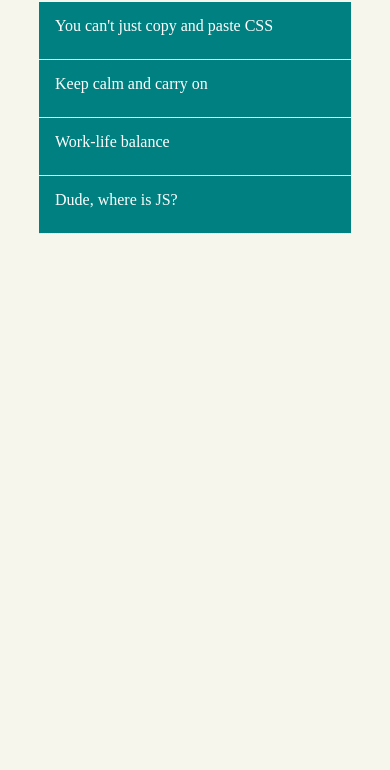
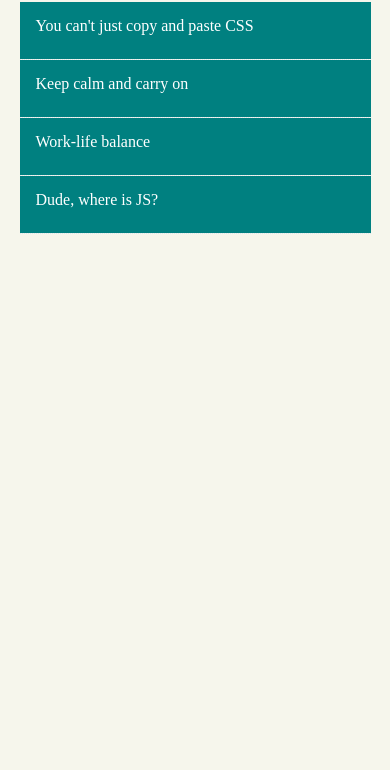
Before and after one commit to MidnightCoderUa/cssBayan, a plain HTML site: page index.html in a window 390 px wide. Shown: the part 74-844 px from the top of the page. Drawn offline with Linux system fonts and the light colour scheme.

Commit message:
fix: bugs

```diff
--- a/css/style.css
+++ b/css/style.css
@@ -40,7 +40,7 @@ input {
 
 
 .accordion {
-    max-width: 80vw;
+    max-width: 1000px;
     overflow: hidden;
 }
 
@@ -133,7 +133,7 @@ input:checked+.item-lable~.item-content {
     }
 
     .item-lable::after {
-        font-size: 1.25px;
+        font-size: 1.25rem;
         font-weight: 500;
     }
 }
```
